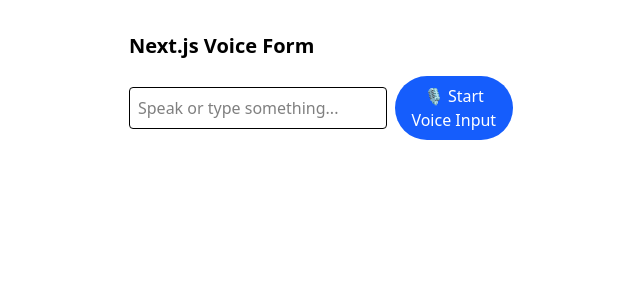
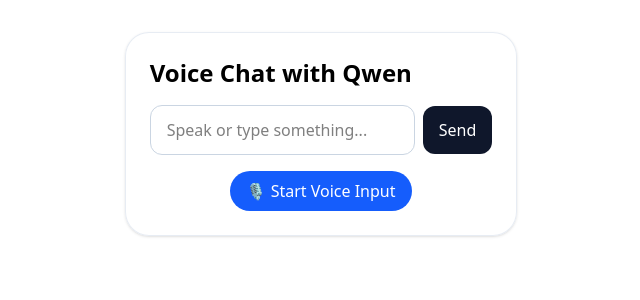
Before and after one commit to aashir12/sancom, a Next.js app: page / in a window 1280 px wide. Shown: the top 300 px of the page, without its empty margins (319-959 px from the left). Built offline with nearby package versions, Linux system fonts and the light colour scheme.

Commit message:
used ollama

```diff
--- /dev/null
+++ b/app/api/chat/route.ts
@@ -0,0 +1,25 @@
+import { NextResponse } from "next/server";
+import { getQwenReply } from "../../services/llm.service";
+
+export async function POST(request: Request) {
+  try {
+    const body = await request.json();
+    const userMessage = String(body.message ?? "").trim();
+
+    if (!userMessage) {
+      return NextResponse.json(
+        { error: "Missing message in request body." },
+        { status: 400 }
+      );
+    }
+
+    const reply = await getQwenReply(userMessage);
+    return NextResponse.json({ reply });
+  } catch (error) {
+    console.error("[chat route]", error);
+    return NextResponse.json(
+      { error: "Unable to fetch response from Olama Qwen." },
+      { status: 500 }
+    );
+  }
+}
--- a/app/components/input/voiceWrapper.tsx
+++ b/app/components/input/voiceWrapper.tsx
@@ -2,24 +2,112 @@
 
 import { useState } from "react";
 import VoiceHandler from "./voiceHandler";
+import { speakText } from "../../services/tts.service";
+
+interface ChatMessage {
+  role: "user" | "assistant";
+  text: string;
+}
 
 export default function VoiceWrapper() {
   const [inputValue, setInputValue] = useState("");
+  const [messages, setMessages] = useState<ChatMessage[]>([]);
+  const [loading, setLoading] = useState(false);
+  const [error, setError] = useState<string | null>(null);
+
+  const addMessage = (message: ChatMessage) => {
+    setMessages((current) => [...current, message]);
+  };
+
+  const handleSend = async (message: string) => {
+    const trimmed = message.trim();
+    if (!trimmed) return;
+
+    setError(null);
+    setLoading(true);
+    addMessage({ role: "user", text: trimmed });
+    setInputValue("");
+
+    try {
+      const response = await fetch("/api/chat", {
+        method: "POST",
+        headers: {
+          "Content-Type": "application/json",
+        },
+        body: JSON.stringify({ message: trimmed }),
+      });
+
+      const result = await response.json();
+      if (!response.ok) {
+        throw new Error(result?.error || "Unable to fetch reply from Olama.");
+      }
+
+      const replyText = String(result.reply ?? "");
+      addMessage({ role: "assistant", text: replyText });
+      speakText(replyText);
+    } catch (err) {
+      setError(
+        err instanceof Error ? err.message : "Unable to fetch response from Olama."
+      );
+    } finally {
+      setLoading(false);
+    }
+  };
+
+  const handleTranscript = async (text: string) => {
+    setInputValue(text);
+    await handleSend(text);
+  };
 
   return (
-    <main className="p-8 max-w-md mx-auto space-y-4">
-      <h1 className="text-xl font-bold">Next.js Voice Form</h1>
+    <main className="p-8 max-w-2xl mx-auto space-y-6">
+      <div className="rounded-3xl border border-slate-200/80 bg-white/80 p-6 shadow-sm">
+        <h1 className="text-2xl font-semibold mb-4">Voice Chat with Qwen</h1>
 
-      <div className="flex gap-2 items-center">
+        <div className="flex gap-2 items-center mb-4">
           <input
             type="text"
             value={inputValue}
             onChange={(e) => setInputValue(e.target.value)}
             placeholder="Speak or type something..."
-          className="border p-2 rounded w-full text-black"
+            className="flex-1 rounded-xl border border-slate-300 px-4 py-3 text-black outline-none focus:border-slate-400"
           />
-        <VoiceHandler onTranscript={(text) => setInputValue(text)} />
+          <button
+            type="button"
+            onClick={() => handleSend(inputValue)}
+            disabled={loading}
+            className="rounded-xl bg-slate-900 px-4 py-3 text-white transition hover:bg-slate-700 disabled:cursor-not-allowed disabled:bg-slate-400"
+          >
+            {loading ? "Thinking…" : "Send"}
+          </button>
         </div>
+
+        <VoiceHandler onTranscript={handleTranscript} />
+
+        {error ? (
+          <div className="mt-4 rounded-xl border border-red-300 bg-red-50 px-4 py-3 text-sm text-red-700">
+            {error}
+          </div>
+        ) : null}
+      </div>
+
+      <section className="space-y-4">
+        {messages.map((message, index) => (
+          <div
+            key={index}
+            className={`rounded-3xl px-5 py-4 shadow-sm ${
+              message.role === "assistant"
+                ? "bg-slate-900 text-white self-start"
+                : "bg-slate-100 text-slate-900 self-end"
+            }`}
+          >
+            <p className="text-sm uppercase tracking-[0.2em] opacity-70 mb-2">
+              {message.role === "assistant" ? "Qwen" : "You"}
+            </p>
+            <p className="whitespace-pre-wrap">{message.text}</p>
+          </div>
+        ))}
+      </section>
     </main>
   );
 }
--- a/app/services/llm.service.ts
+++ b/app/services/llm.service.ts
@@ -0,0 +1,73 @@
+const OLLAMA_API_URL =
+  process.env.OLLAMA_API_URL ?? "http://127.0.0.1:11434";
+const OLLAMA_MODEL = process.env.OLLAMA_MODEL ?? "qwen";
+const OLLAMA_API_KEY = process.env.OLLAMA_API_KEY;
+
+function buildHeaders() {
+  const headers: Record<string, string> = {
+    "Content-Type": "application/json",
+  };
+
+  if (OLLAMA_API_KEY) {
+    headers.Authorization = `Bearer ${OLLAMA_API_KEY}`;
+  }
+
+  return headers;
+}
+
+function parseOlamaResponse(data: any): string {
+  if (!data) {
+    return "";
+  }
+
+  if (typeof data === "string") {
+    return data;
+  }
+
+  if (typeof data.output_text === "string") {
+    return data.output_text;
+  }
+
+  if (Array.isArray(data.output) && data.output[0]?.content?.[0]?.text) {
+    return data.output[0].content[0].text;
+  }
+
+  if (Array.isArray(data.choices) && data.choices[0]?.message?.content) {
+    return data.choices[0].message.content;
+  }
+
+  if (Array.isArray(data.choices) && data.choices[0]?.delta?.content) {
+    return data.choices[0].delta.content;
+  }
+
+  return String(data);
+}
+
+export async function getQwenReply(message: string): Promise<string> {
+  const payload: Record<string, unknown> = {
+    model: OLLAMA_MODEL,
+    max_tokens: 512,
+    temperature: 0.2,
+  };
+
+  if (OLLAMA_MODEL.toLowerCase().startsWith("qwen")) {
+    payload.messages = [{ role: "user", content: message }];
+  } else {
+    payload.prompt = message;
+  }
+
+  const response = await fetch(`${OLLAMA_API_URL}/v1/generate`, {
+    method: "POST",
+    headers: buildHeaders(),
+    body: JSON.stringify(payload),
+  });
+
+  if (!response.ok) {
+    const errorText = await response.text();
+    throw new Error(`Olama request failed: ${response.status} ${errorText}`);
+  }
+
+  const data = await response.json();
+  const parsed = parseOlamaResponse(data);
+  return parsed.trim();
+}
--- a/app/services/tts.service.ts
+++ b/app/services/tts.service.ts
@@ -0,0 +1,18 @@
+export function speakText(text: string) {
+  if (typeof window === "undefined") {
+    return;
+  }
+
+  if (!window.speechSynthesis) {
+    return;
+  }
+
+  const utterance = new SpeechSynthesisUtterance(text);
+  utterance.lang = "en-US";
+  utterance.rate = 1;
+  utterance.pitch = 1;
+  utterance.volume = 1;
+
+  window.speechSynthesis.cancel();
+  window.speechSynthesis.speak(utterance);
+}
```
Lines whose indentation alone changed are shown as unchanged.
